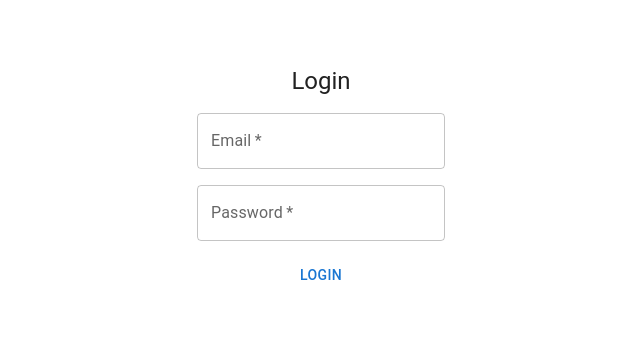
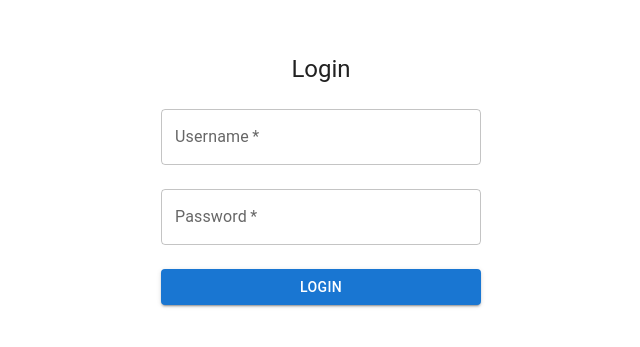
Before and after one commit to mimeo02/booking_tour, a React (Create React App) app: page / in a window 1280 px wide. Shown: the part 221-568 px from the top of the page, without its empty margins (319-959 px from the left). Built offline with nearby package versions, Linux system fonts and the light colour scheme.

Commit message:
setup axios, update Formik and yup for login page

```diff
--- /dev/null
+++ b/src/api/axios.ts
@@ -0,0 +1,20 @@
+
+import axios from 'axios';
+
+const api = axios.create({
+  baseURL: 'https://api.example.com',
+  timeout: 5000,
+  headers: {
+    'Content-Type': 'application/json',
+  },
+});
+
+api.interceptors.request.use(config => {
+  const token = localStorage.getItem('token');
+  if (token) {
+    config.headers.Authorization = `Bearer ${token}`;
+  }
+  return config;
+});
+
+export default api;
--- a/src/models/login.model.ts
+++ b/src/models/login.model.ts
@@ -1,8 +1,8 @@
 import * as Yup from 'yup';
 
-export const loginSchema = Yup.object().shape({
-  email: Yup.string().email('Invalid email').required('Email is required'),
-  password: Yup.string().min(6, 'Password must be at least 6 characters').required('Password is required'),
+export const loginPayloadSchema = Yup.object().shape({
+  username: Yup.string().required('Username is required').default(""),
+  password: Yup.string().min(6, 'Password must be at least 6 characters').required('Password is required').default(""),
 });
 
-//export const LoginSchema = Yup.
+export type LoginPayloadSchema  = Yup.InferType<typeof loginPayloadSchema>;
--- a/src/pages/Login.tsx
+++ b/src/pages/Login.tsx
@@ -1,32 +1,71 @@
-import { Box, Button, TextField, Typography } from "@mui/material"
+// Login.tsx
+import { Box, Button, TextField, Typography } from "@mui/material";
+import { useFormik } from "formik";
+import { LoginPayloadSchema, loginPayloadSchema } from "../models/login.model";
+import { useEffect, useState } from "react";
+import api from "../api/axios";
 
 const Login = () => {
-    const handleLogin = () => {
+  const [data, setData] = useState<any>(null);
+
+  const formik = useFormik<LoginPayloadSchema>({
+    initialValues: loginPayloadSchema.getDefault(),
+    validationSchema: loginPayloadSchema,
+    onSubmit: (form) => {
+      handleLogin(form);
+    },
+  });
+
+  const handleLogin = (payload: LoginPayloadSchema) => {
     // todo: call api
-        const payload = {
-            email: '',
-            password: ''
-        }
-    }
+    console.log(payload);
+
+    api
+      .post("https://api.ducmanhsuncloud.click/login", {
+        test: payload.username,
+        password: payload.password,
+      })
+      .then((res) => setData(res.data))
+      .catch((err) => console.error(err));
+  };
 
   return (
-        <Box sx={{ display: 'flex', flexDirection: 'column', alignItems: 'center', gap: 2 }} >
+    <form
+      onSubmit={formik.handleSubmit}
+      style={{
+        width: "25%",
+        display: "flex",
+        flexDirection: "column",
+        alignItems: "center",
+        gap: 24,
+      }}
+    >
       <Typography variant="h5">Login</Typography>
       <TextField
+        fullWidth
         required
         id="outlined-required"
-                label="Email"
-                placeholder="Enter email"
+        label="Username"
+        placeholder="Enter username"
+        name="username"
+        value={formik.values.username}
+        onChange={formik.handleChange}
       />
       <TextField
+        fullWidth
         required
         id="outlined-required"
         label="Password"
         placeholder="Enter password"
+        name="password"
+        value={formik.values.password}
+        onChange={formik.handleChange}
       />
-            <Button onClick={handleLogin}>Login</Button>
-        </Box >
-    )
-}
+      <Button variant="contained" type="submit" sx={{ width: "100%" }}>
+        Login
+      </Button>
+    </form>
+  );
+};
 
-export default Login
+export default Login;
```
Lines whose indentation alone changed are shown as unchanged.
